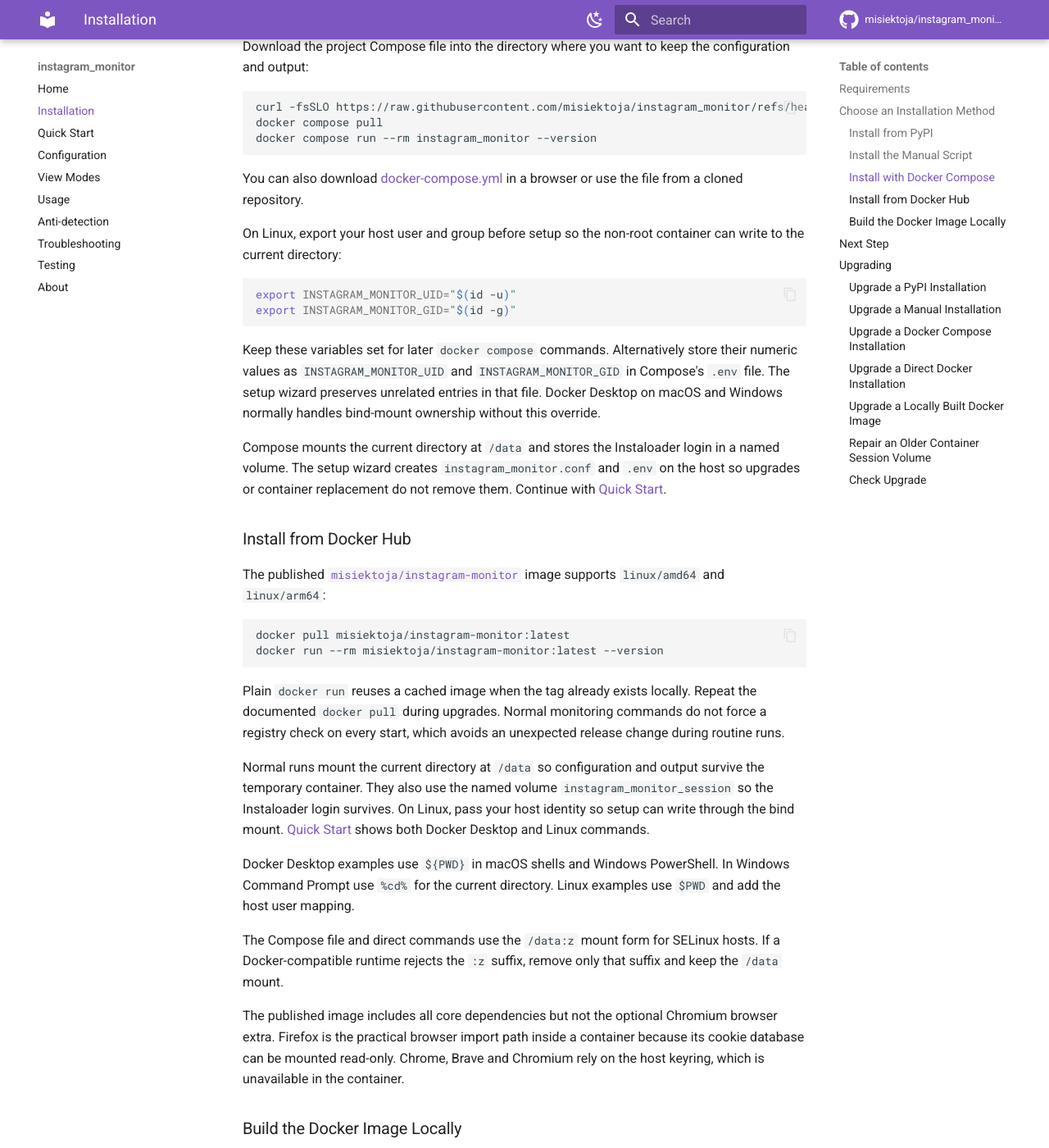
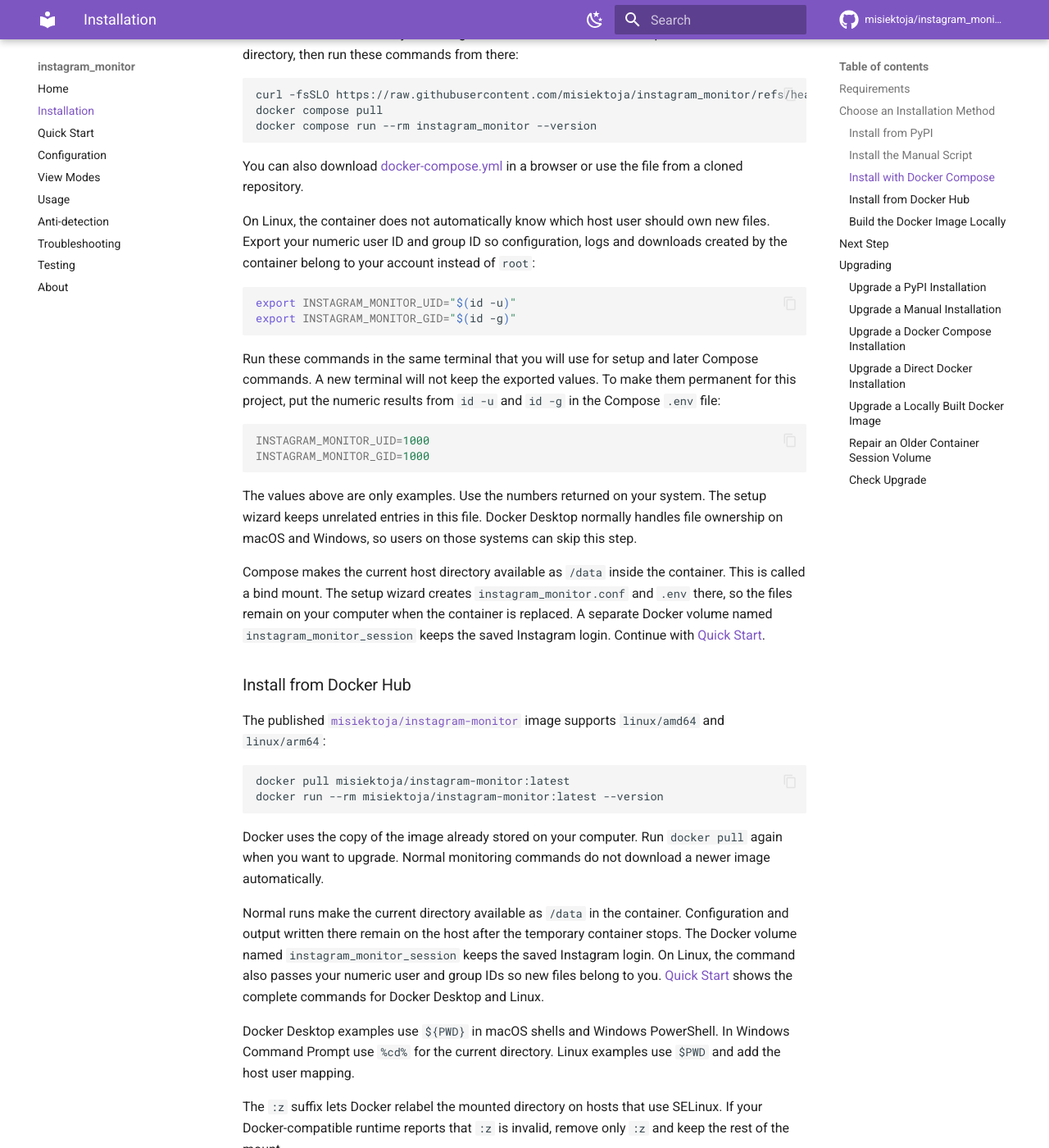
Before and after one commit to misiektoja/instagram_monitor, an MkDocs documentation site: the page built from docs/installation.md, in a window 1280 px wide and 1400 px high, scrolled down 2822 px. Shown: the whole window at 82% size. Built offline with MkDocs 1.6.1 and Material for MkDocs 9.7.7, drawn with Linux system fonts in a browser that asks for light colours; comment, search, counter and statistics services are not loaded; some of the changed text lies outside the part shown.

Commit message:
docs(installation): explain runtime and container concepts

````diff
--- a/docs/installation.md
+++ b/docs/installation.md
@@ -1,19 +1,19 @@
 # Installation
 
-Choose one installation method and keep using its command format throughout the documentation. PyPI is the simplest local installation. Docker Compose is the recommended container installation because it keeps configuration, secrets, output files and the Instaloader session outside the replaceable container.
+Choose one installation method. You do not need both Python and Docker. PyPI is usually the easiest local option. Docker Compose is usually the easiest container option because it keeps your settings, private values, downloaded files and saved Instagram login when the container is replaced.
 
 <a id="requirements"></a>
 ## Requirements
 
-Choose one runtime path:
+Choose either the Python path or the container path.
 
 **Python path**:
 
 - [Python](https://www.python.org/downloads/) 3.9 or higher
-- Core libraries: `instaloader`, `requests`, `curl_cffi`, `python-dateutil`, `pytz`, `tzlocal`, `python-dotenv`, `tqdm`, `rich`, `flask`, `jinja2`
-- Optional Chromium cookie import library: `pycookiecheat`
+- The installer adds the required Python libraries automatically
+- `pycookiecheat` is optional and is needed only to import cookies from Chrome, Brave or Chromium
 
-**Container path** (Python is not required on the host):
+**Container path** (Python is included in the image):
 
 - Any Docker-compatible runtime such as:
     - [Docker Desktop](https://docs.docker.com/get-started/get-docker/) (macOS, Windows, Linux)
@@ -21,11 +21,11 @@
     - [Colima](https://colima.run/docs/installation/) with Docker CLI (macOS)
     - [OrbStack](https://docs.orbstack.dev/quick-start) (macOS)
     - [Rancher Desktop](https://docs.rancherdesktop.io/getting-started/installation/) with Moby or Docker CLI enabled (macOS, Windows, Linux)
-- The Docker Compose v2 plugin if you choose Docker Compose
+- The Docker Compose v2 plugin if you choose the Compose method
 
 The published image already contains Python and all core libraries. You do not need a local Python installation for Docker.
 
-Container commands use the Docker-compatible `docker` CLI. Check the runtime with `docker --version`. If you choose Compose, check the plugin with `docker compose version`.
+The examples use the `docker` command. Check that it works with `docker --version`. If you choose Compose, also check `docker compose version`.
 
 Tested on:
 
@@ -40,12 +40,12 @@
 
 | Method | Best for | Command used in later examples |
 | --- | --- | --- |
-| PyPI | The easiest local install and automatic upgrades | `instagram_monitor [OPTIONS] [TARGET ...]` |
-| Manual script | A portable single-file local install | `python3 instagram_monitor.py [OPTIONS] [TARGET ...]` on macOS/Linux or `python instagram_monitor.py [OPTIONS] [TARGET ...]` on Windows |
-| Docker Compose | A persistent container with files in the current directory and a reusable login session | `docker compose run --rm instagram_monitor [OPTIONS] [TARGET ...]` |
-| Docker Hub image | Direct container runs without a Compose file | `docker run ... misiektoja/instagram-monitor:latest [OPTIONS] [TARGET ...]` |
+| PyPI | Most local users | `instagram_monitor [OPTIONS] [TARGET ...]` |
+| Manual script | Users who want to download and run one Python file | `python3 instagram_monitor.py [OPTIONS] [TARGET ...]` on macOS/Linux or `python instagram_monitor.py [OPTIONS] [TARGET ...]` on Windows |
+| Docker Compose | Users who want a reusable container setup | `docker compose run --rm instagram_monitor [OPTIONS] [TARGET ...]` |
+| Docker Hub image | Users who want to write each Docker option themselves | `docker run ... misiektoja/instagram-monitor:latest [OPTIONS] [TARGET ...]` |
 
-The examples on Configuration, Usage, View Modes and Troubleshooting use the shorter PyPI command unless container behavior needs a dedicated example. Replace that command with the matching form above. The setup wizard and `--help` also detect the active installation and print matching commands.
+Later pages use the short PyPI command unless Docker behaves differently. If you chose another method, keep the options after `instagram_monitor` but replace `instagram_monitor` with the command in the table. The setup wizard and `--help` also print commands for the detected installation.
 
 <a id="install-from-pypi"></a>
 ### Install from PyPI
@@ -61,7 +61,7 @@
 pip install "instagram_monitor[browser]"
 ```
 
-An extra includes the base package so you do not need to run both install commands.
+The second command installs the base package too. You do not need to run both install commands.
 
 <a id="manual-python-based-installation"></a>
 ### Install the Manual Script
@@ -104,7 +104,7 @@
 <a id="docker-compose"></a>
 ### Install with Docker Compose
 
-Download the project Compose file into the directory where you want to keep the configuration and output:
+Create or choose a directory for Instagram Monitor. Download the Compose file into that directory, then run these commands from there:
 
 ```sh
 curl -fsSLO https://raw.githubusercontent.com/misiektoja/instagram_monitor/refs/heads/main/docker-compose.yml
@@ -114,16 +114,23 @@
 
 You can also download [docker-compose.yml](https://github.com/misiektoja/instagram_monitor/blob/main/docker-compose.yml) in a browser or use the file from a cloned repository.
 
-On Linux, export your host user and group before setup so the non-root container can write to the current directory:
+On Linux, the container does not automatically know which host user should own new files. Export your numeric user ID and group ID so configuration, logs and downloads created by the container belong to your account instead of `root`:
 
 ```sh
 export INSTAGRAM_MONITOR_UID="$(id -u)"
 export INSTAGRAM_MONITOR_GID="$(id -g)"
 ```
 
-Keep these variables set for later `docker compose` commands. Alternatively store their numeric values as `INSTAGRAM_MONITOR_UID` and `INSTAGRAM_MONITOR_GID` in Compose's `.env` file. The setup wizard preserves unrelated entries in that file. Docker Desktop on macOS and Windows normally handles bind-mount ownership without this override.
+Run these commands in the same terminal that you will use for setup and later Compose commands. A new terminal will not keep the exported values. To make them permanent for this project, put the numeric results from `id -u` and `id -g` in the Compose `.env` file:
 
-Compose mounts the current directory at `/data` and stores the Instaloader login in a named volume. The setup wizard creates `instagram_monitor.conf` and `.env` on the host so upgrades or container replacement do not remove them. Continue with [Quick Start](quick-start.md#new-here-run-the-setup-wizard).
+```ini
+INSTAGRAM_MONITOR_UID=1000
+INSTAGRAM_MONITOR_GID=1000
+```
+
+The values above are only examples. Use the numbers returned on your system. The setup wizard keeps unrelated entries in this file. Docker Desktop normally handles file ownership on macOS and Windows, so users on those systems can skip this step.
+
+Compose makes the current host directory available as `/data` inside the container. This is called a bind mount. The setup wizard creates `instagram_monitor.conf` and `.env` there, so the files remain on your computer when the container is replaced. A separate Docker volume named `instagram_monitor_session` keeps the saved Instagram login. Continue with [Quick Start](quick-start.md#new-here-run-the-setup-wizard).
 
 <a id="install-from-docker-hub"></a>
 ### Install from Docker Hub
@@ -135,15 +142,15 @@
 docker run --rm misiektoja/instagram-monitor:latest --version
 ```
 
-Plain `docker run` reuses a cached image when the tag already exists locally. Repeat the documented `docker pull` during upgrades. Normal monitoring commands do not force a registry check on every start, which avoids an unexpected release change during routine runs.
+Docker uses the copy of the image already stored on your computer. Run `docker pull` again when you want to upgrade. Normal monitoring commands do not download a newer image automatically.
 
-Normal runs mount the current directory at `/data` so configuration and output survive the temporary container. They also use the named volume `instagram_monitor_session` so the Instaloader login survives. On Linux, pass your host identity so setup can write through the bind mount. [Quick Start](quick-start.md#new-here-run-the-setup-wizard) shows both Docker Desktop and Linux commands.
+Normal runs make the current directory available as `/data` in the container. Configuration and output written there remain on the host after the temporary container stops. The Docker volume named `instagram_monitor_session` keeps the saved Instagram login. On Linux, the command also passes your numeric user and group IDs so new files belong to you. [Quick Start](quick-start.md#new-here-run-the-setup-wizard) shows the complete commands for Docker Desktop and Linux.
 
 Docker Desktop examples use `${PWD}` in macOS shells and Windows PowerShell. In Windows Command Prompt use `%cd%` for the current directory. Linux examples use `$PWD` and add the host user mapping.
 
-The Compose file and direct commands use the `/data:z` mount form for SELinux hosts. If a Docker-compatible runtime rejects the `:z` suffix, remove only that suffix and keep the `/data` mount.
+The `:z` suffix lets Docker relabel the mounted directory on hosts that use SELinux. If your Docker-compatible runtime reports that `:z` is invalid, remove only `:z` and keep the rest of the mount.
 
-The published image includes all core dependencies but not the optional Chromium browser extra. Firefox is the practical browser import path inside a container because its cookie database can be mounted read-only. Chrome, Brave and Chromium rely on the host keyring, which is unavailable in the container.
+The published image includes all core dependencies but not the optional Chromium browser extra. Firefox works inside a container because its cookie database can be mounted as a read-only file. Chrome, Brave and Chromium need the host password service to decrypt cookies. A container cannot use that service.
 
 <a id="build-image-locally"></a>
 ### Build the Docker Image Locally
@@ -165,7 +172,7 @@
 <a id="upgrading"></a>
 ## Upgrading
 
-Configuration files, dotenv secrets and downloaded output are not part of the PyPI package or Docker image. Keep them in your working directory or another persistent path and reuse them after an upgrade. Container users should also keep the named Instaloader session volume.
+Upgrading the package or image does not upgrade or remove your configuration, `.env` secrets or downloaded files. Keep those files in the same working directory or another persistent location. Container users should also keep the `instagram_monitor_session` volume because it contains the saved Instagram login.
 
 ### Upgrade a PyPI Installation
 
@@ -204,7 +211,7 @@
 docker compose up
 ```
 
-Compose recreates the service from the current `latest` image when needed. The bind-mounted `instagram_monitor.conf`, `.env` and output files remain on the host. The named Instaloader session volume also remains attached.
+Compose replaces the service container with one based on the current `latest` image. The host files `instagram_monitor.conf` and `.env` remain in place with all downloaded output. The named `instagram_monitor_session` volume also remains available.
 
 ### Upgrade a Direct Docker Installation
 
@@ -215,7 +222,7 @@
 docker run --rm misiektoja/instagram-monitor:latest --version
 ```
 
-Start the tool again with the same `/data` bind mount, `instagram_monitor_session` volume and options you used before. If you pin a versioned tag such as `3.6`, change that tag explicitly when you want to move to another release. Published releases update `latest` and also publish both `vX.Y` and `X.Y` tags.
+Start the tool again with the same `/data` mount, `instagram_monitor_session` volume and options you used before. If your command uses a version such as `3.6` instead of `latest`, replace that version yourself when you want to upgrade. Each release publishes `latest` plus tags in `vX.Y` and `X.Y` forms.
 
 For example, to pin version 3.6:
 
@@ -234,7 +241,7 @@
 
 ### Repair an Older Container Session Volume
 
-Images built with current releases initialize new Instaloader session volumes for mapped non-root users. If an older Compose session volume reports `Permission denied` after an upgrade, repair its mode once:
+This section applies only if a session volume created by an older release reports `Permission denied` after an upgrade. Current releases set up new volumes automatically. To repair an older Compose volume once, run:
 
 ```sh
 docker compose run --rm --user 10001:10001 --entrypoint chmod instagram_monitor 1777 /home/instagram/.config/instaloader
````
